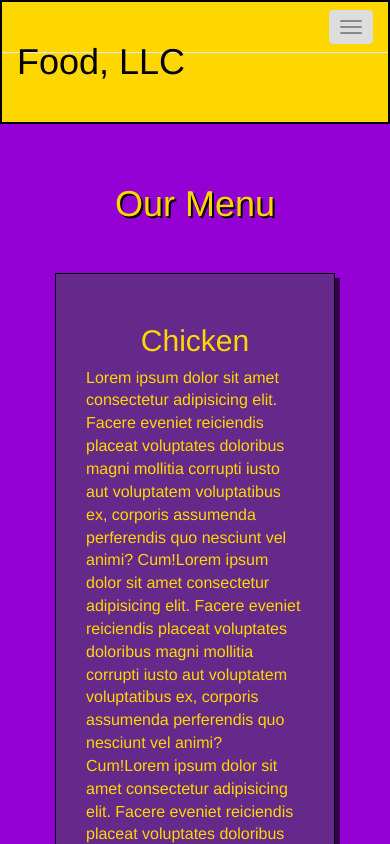
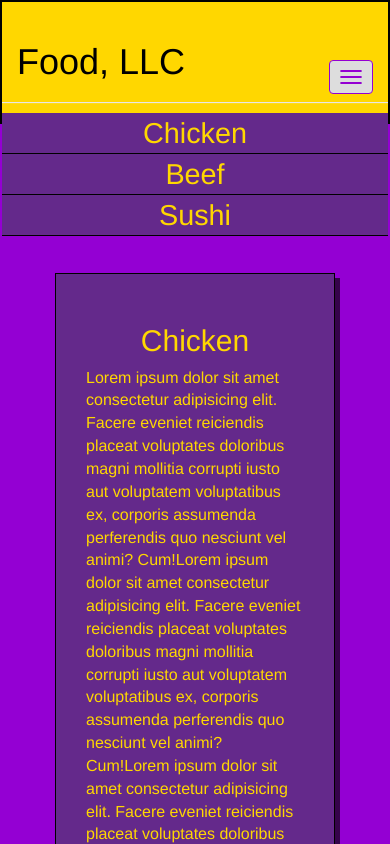
Before and after one commit to CoderZ820/module-3-solution, a plain HTML site: page index.html in a window 390 px wide. Both pictures are taken after a click on the button "Toggle navigation". Shown: the top 844 px of the page. Drawn offline with nearby package versions, Linux system fonts and the light colour scheme.

Commit message:
Page and dropdown working

```diff
--- a/index.html
+++ b/index.html
@@ -33,8 +33,14 @@
         </div>
         <div id="collapsable-nav" class="collapse navbar-collapse">
           <ul id="nav-list" class="nav navbar-nav navbar-right">
-            <li class="visible-xs active">
-
+            <li class="visible-xs">
+              <a href="#">Chicken</a>
+            </li>
+            <li class="visible-xs">
+              <a href="#">Beef</a>
+            </li>
+            <li class="visible-xs">
+              <a href="#">Sushi</a>
             </li>
           </ul>
         </div>
@@ -67,8 +73,8 @@
     </div>
   </div>
   <!-- jQuery (Bootstrap JS plugins depend on it) -->
-  <script src="js/jquery-1.11.3.min.js"></script>
-  <script src="js/bootstrap.min.js"></script>
-  <script src="js/script.js"></script>
+  <script src="jquery-1.11.3.min.js"></script>
+  <script src="bootstrap.min.js"></script>
+  <script src="script.js"></script>
 </body>
 </html>
--- a/styles.css
+++ b/styles.css
@@ -19,6 +19,27 @@ h1 {
     color: black;
     padding-top: 25px;
 }
+.navbar-header button.navbar-toggle, .navbar-header .icon-bar {
+    border: 1px solid #9400d3;
+}
+.navbar-header button.navbar-toggle {
+    clear: both;
+}
+#nav-list {
+    margin-top: 10px;
+}
+#nav-list a {
+    color:#ffd700;
+    text-align: center;
+    background-color: rgb(100, 41, 139);
+    font-size: 1.8em;
+    z-index: 1;
+    border-bottom: 1px solid black;
+}
+#nav-list a:hover {
+    background-color: rgb(54, 24, 75);
+}
+
 /* End Navbar and Header */
 /* Begin Main Content */
 .page-header {
```
